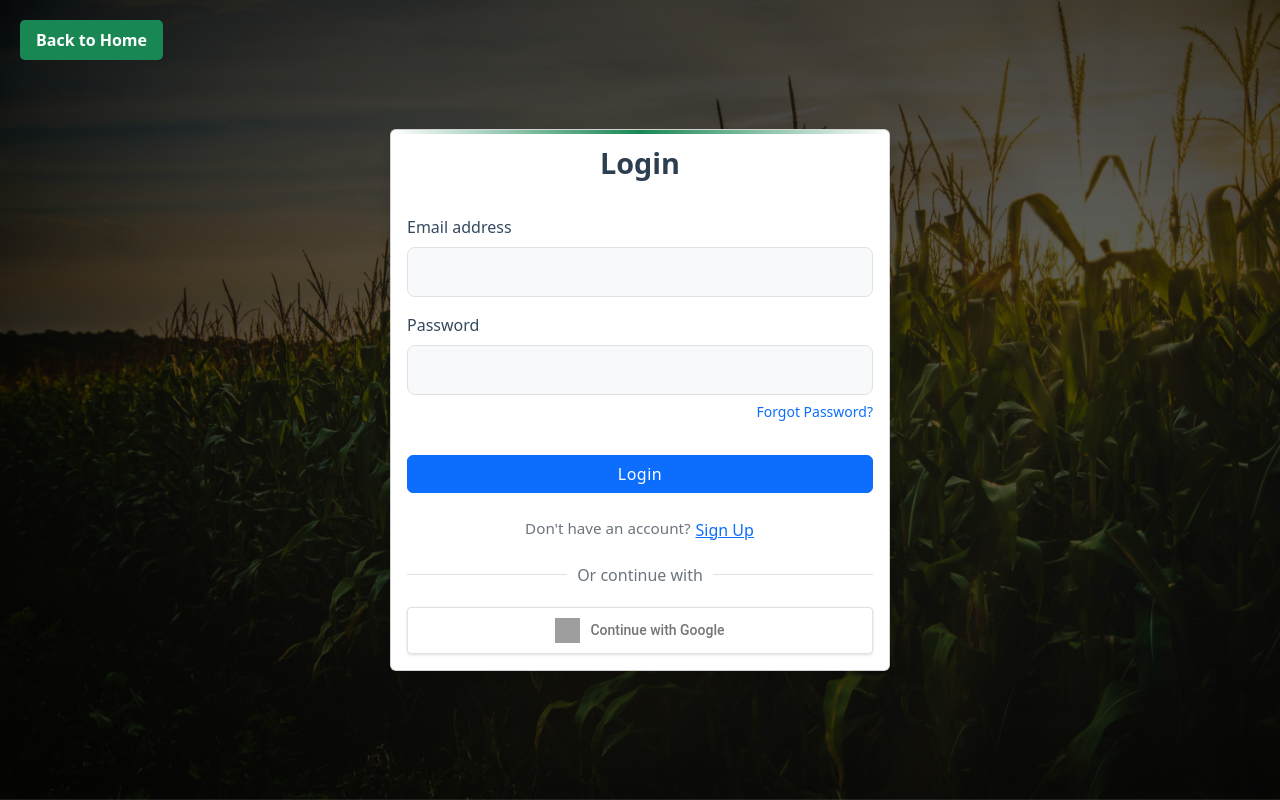
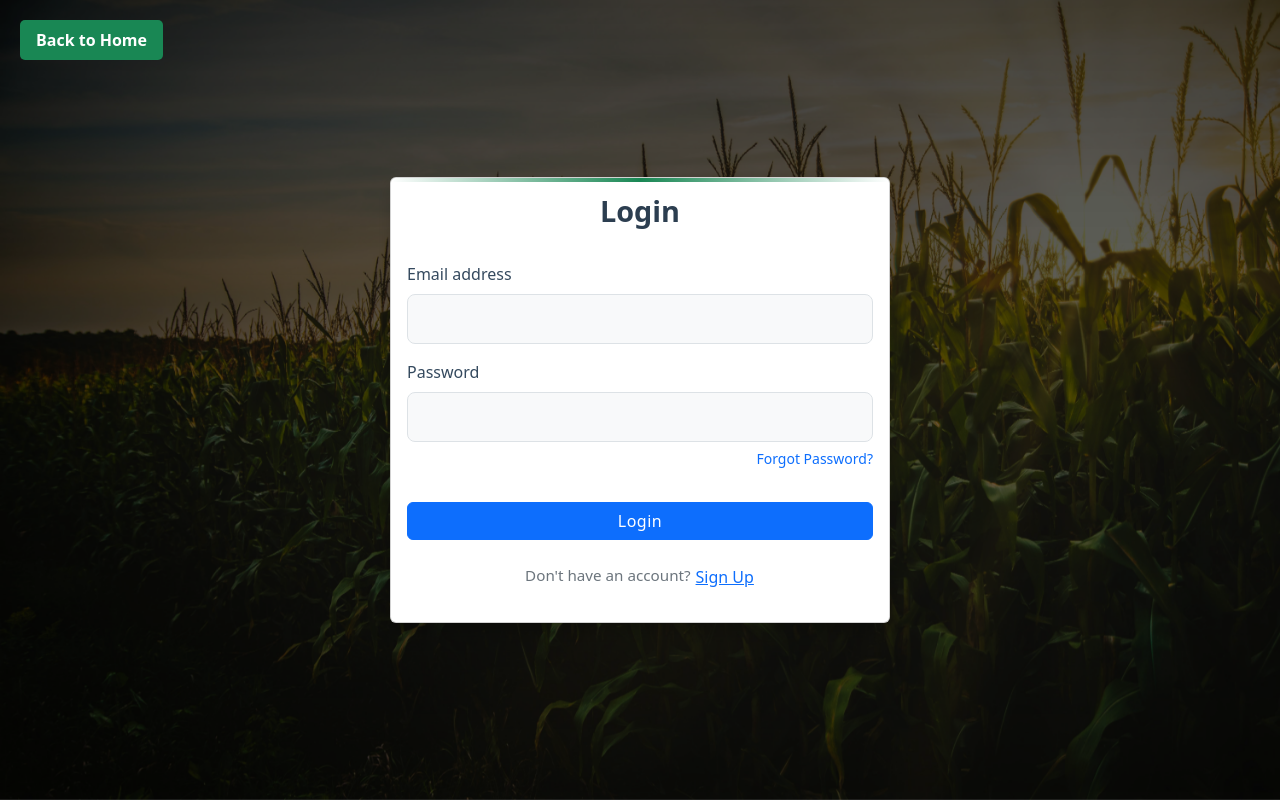
Before and after one commit to ankithhebbar2004/Agri-Tatva, a React (Create React App) app: page /auth in a window 1280 px wide. Built offline with nearby package versions, Linux system fonts and the light colour scheme; grey boxes are pictures that could not be loaded.

Commit message:
Added concurrent

```diff
--- a/src/components/AuthForm/AuthForm.js
+++ b/src/components/AuthForm/AuthForm.js
@@ -218,18 +218,6 @@ const AuthForm = ({ onLogin, goToHome }) => {
               </button>
             </p>
           </div>
-
-          <div className="auth-divider">Or continue with</div>
-          <div className="social-buttons">
-            <button type="button" className="social-btn google-btn">
-              <img
-                src="https://icon2.cleanpng.com/20240216/yhs/transparent-google-logo-google-logo-with-colorful-letters-on-black-1710875297222.webp"
-                alt="Google logo"
-                className="google-icon"
-              />
-              Continue with Google
-            </button>
-          </div>
         </div>
       </div>
     </div>
```
Also changed, not shown: package.json (+8 -3 lines), 1 other file (tests, documents, lock files or other folders).
